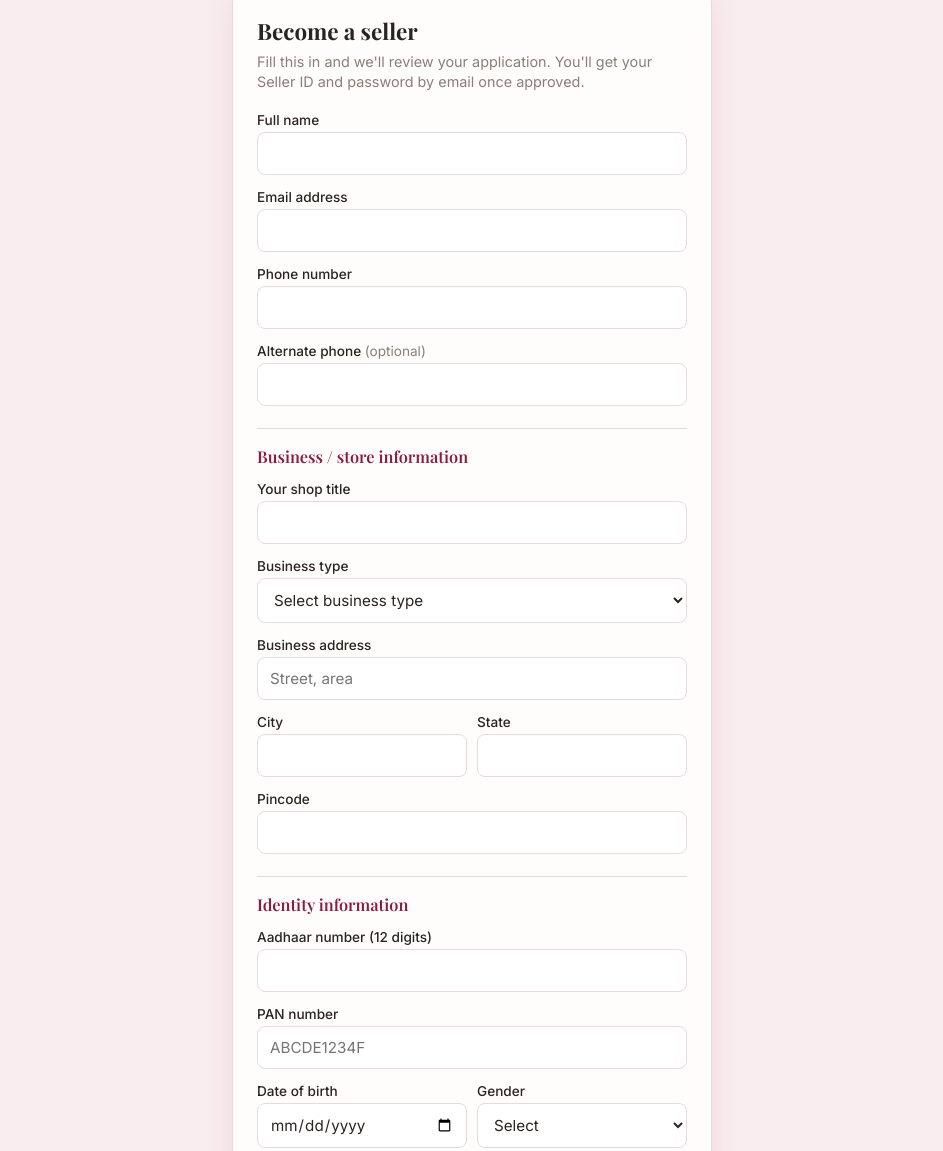
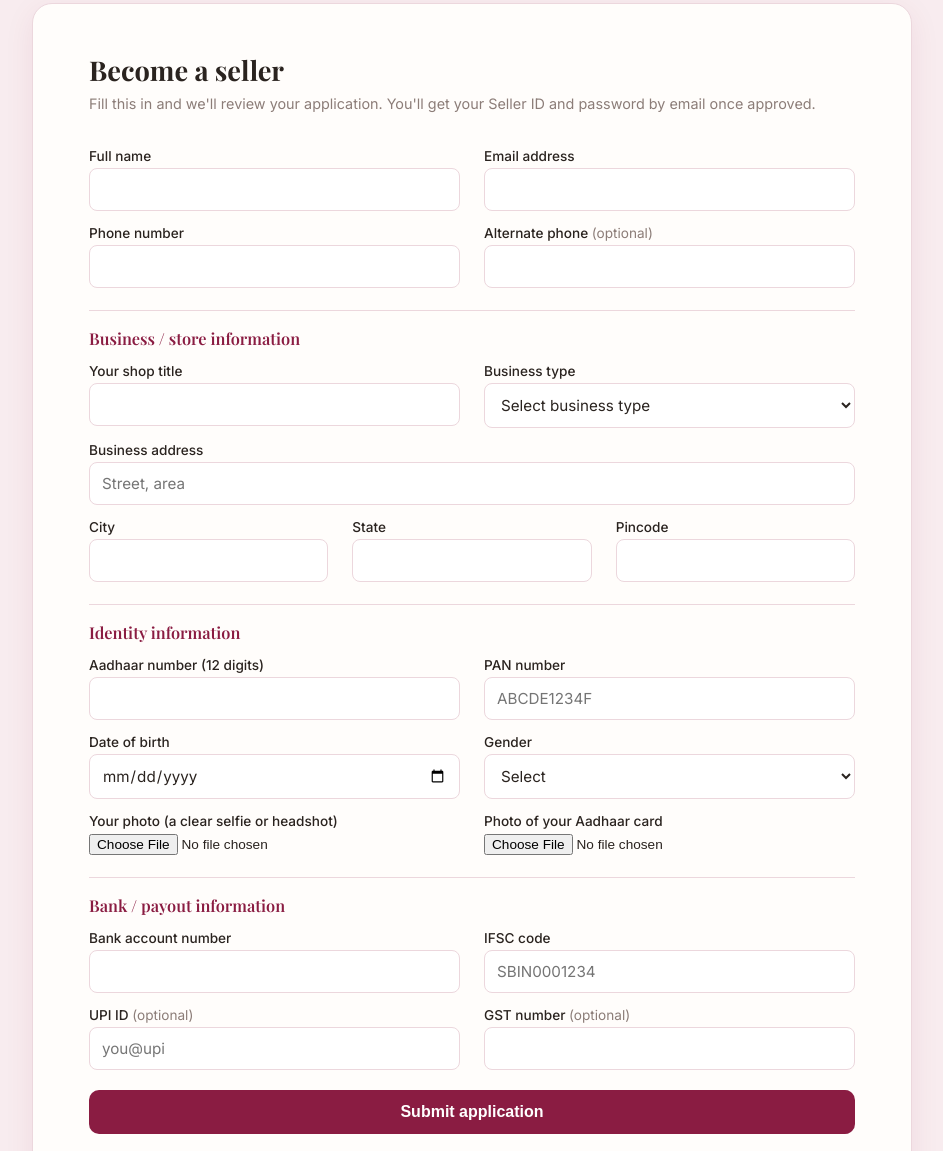
Before and after one commit to omgomx-cell/designmakers-wesbite, a website: page sell.html in a window 1280 px wide. Shown: the part 149-1300 px from the top of the page, without its empty margins (168-1111 px from the left). Drawn offline with nearby package versions, Linux system fonts and the light colour scheme.

Commit message:
Fix seller application form: responsive layout for desktop/tablet/mobile

```diff
--- a/sell.html
+++ b/sell.html
@@ -31,6 +31,7 @@
         padding: 32px 16px;
         transition: background 0.4s ease, color 0.4s ease;
       }
+      @media (min-width: 700px) { body { padding: 48px 24px; } }
       .dark-toggle {
         position: fixed;
         top: 16px; right: 16px;
@@ -49,7 +50,10 @@
       .page {
         width: 100%;
         max-width: 480px;
+        transition: max-width 0.2s ease;
       }
+      @media (min-width: 700px)  { .page { max-width: 720px; } }
+      @media (min-width: 1000px) { .page { max-width: 880px; } }
       .brand {
         text-align: center;
         margin-bottom: 20px;
@@ -68,12 +72,15 @@
         padding: 28px 24px;
         box-shadow: 0 8px 30px rgba(138,28,66,0.08);
       }
+      @media (min-width: 700px)  { .card { padding: 40px 44px; border-radius: 20px; } }
+      @media (min-width: 1000px) { .card { padding: 48px 56px; } }
       h1 {
         font-family: "Playfair Display", serif;
         font-size: 1.4em;
         margin-bottom: 6px;
         color: var(--ink);
       }
+      @media (min-width: 700px) { h1 { font-size: 1.7em; } }
       .desc {
         font-size: 0.9em;
         color: var(--muted);
@@ -105,9 +112,11 @@
       input[type="file"] { font-size: 0.85em; }
       .row2 {
         display: grid;
-        grid-template-columns: 1fr 1fr;
-        gap: 10px;
+        grid-template-columns: repeat(auto-fit, minmax(190px, 1fr));
+        gap: 0 16px;
       }
+      .row2 > div:not(:first-child) label { margin-top: 14px; }
+      @media (min-width: 700px) { .row2 { gap: 0 24px; } }
       .section-title {
         margin-top: 22px;
         padding-top: 16px;
@@ -194,23 +203,36 @@
           <h1>Become a seller</h1>
           <p class="desc">Fill this in and we'll review your application. You'll get your Seller ID and password by email once approved.</p>
 
+          <div class="row2">
+            <div>
               <label for="applyName">Full name</label>
               <input type="text" id="applyName" />
-
+            </div>
+            <div>
               <label for="applyEmail">Email address</label>
               <input type="email" id="applyEmail" />
+            </div>
+          </div>
 
+          <div class="row2">
+            <div>
               <label for="applyPhone">Phone number</label>
               <input type="tel" id="applyPhone" />
-
+            </div>
+            <div>
               <label for="applyAltPhone">Alternate phone <span style="color:var(--muted);font-weight:400;">(optional)</span></label>
               <input type="tel" id="applyAltPhone" />
+            </div>
+          </div>
 
           <div class="section-title">Business / store information</div>
 
+          <div class="row2">
+            <div>
               <label for="applyShopTitle">Your shop title</label>
               <input type="text" id="applyShopTitle" />
-
+            </div>
+            <div>
               <label for="applyBusinessType">Business type</label>
               <select id="applyBusinessType">
                 <option value="">Select business type</option>
@@ -221,6 +243,8 @@
                 <option>Stationery</option>
                 <option>Other</option>
               </select>
+            </div>
+          </div>
 
           <label for="applyBusinessAddress">Business address</label>
           <input type="text" id="applyBusinessAddress" placeholder="Street, area" />
@@ -234,17 +258,24 @@
               <label for="applyState">State</label>
               <input type="text" id="applyState" />
             </div>
-          </div>
+            <div>
               <label for="applyPincode">Pincode</label>
               <input type="text" id="applyPincode" maxlength="6" inputmode="numeric" />
+            </div>
+          </div>
 
           <div class="section-title">Identity information</div>
 
+          <div class="row2">
+            <div>
               <label for="applyAadhaar">Aadhaar number (12 digits)</label>
               <input type="text" id="applyAadhaar" maxlength="12" />
-
+            </div>
+            <div>
               <label for="applyPan">PAN number</label>
               <input type="text" id="applyPan" maxlength="10" placeholder="ABCDE1234F" style="text-transform:uppercase;" />
+            </div>
+          </div>
 
           <div class="row2">
             <div>
@@ -262,25 +293,40 @@
             </div>
           </div>
 
+          <div class="row2">
+            <div>
               <label for="applyPersonPhoto">Your photo (a clear selfie or headshot)</label>
               <input type="file" id="applyPersonPhoto" accept="image/*" />
-
+            </div>
+            <div>
               <label for="applyAadhaarPhoto">Photo of your Aadhaar card</label>
               <input type="file" id="applyAadhaarPhoto" accept="image/*" />
+            </div>
+          </div>
 
           <div class="section-title">Bank / payout information</div>
 
+          <div class="row2">
+            <div>
               <label for="applyBankAccount">Bank account number</label>
               <input type="text" id="applyBankAccount" inputmode="numeric" />
-
+            </div>
+            <div>
               <label for="applyIfsc">IFSC code</label>
               <input type="text" id="applyIfsc" maxlength="11" placeholder="SBIN0001234" style="text-transform:uppercase;" />
+            </div>
+          </div>
 
+          <div class="row2">
+            <div>
               <label for="applyUpi">UPI ID <span style="color:var(--muted);font-weight:400;">(optional)</span></label>
               <input type="text" id="applyUpi" placeholder="you@upi" />
-
+            </div>
+            <div>
               <label for="applyGst">GST number <span style="color:var(--muted);font-weight:400;">(optional)</span></label>
               <input type="text" id="applyGst" style="text-transform:uppercase;" />
+            </div>
+          </div>
 
           <div class="error" id="sellerApplyError"></div>
 
```
Also changed, not shown: 2 other files. Lines whose indentation alone changed are shown as unchanged.
